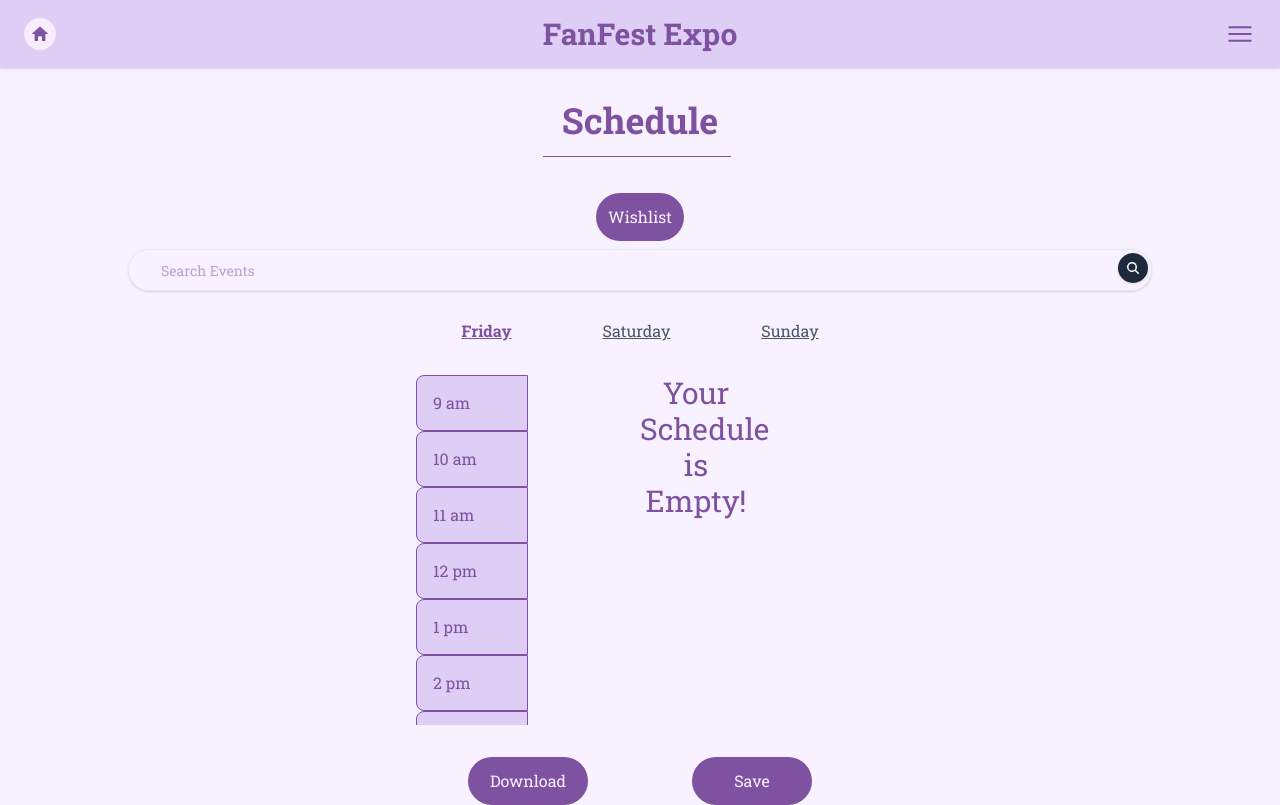
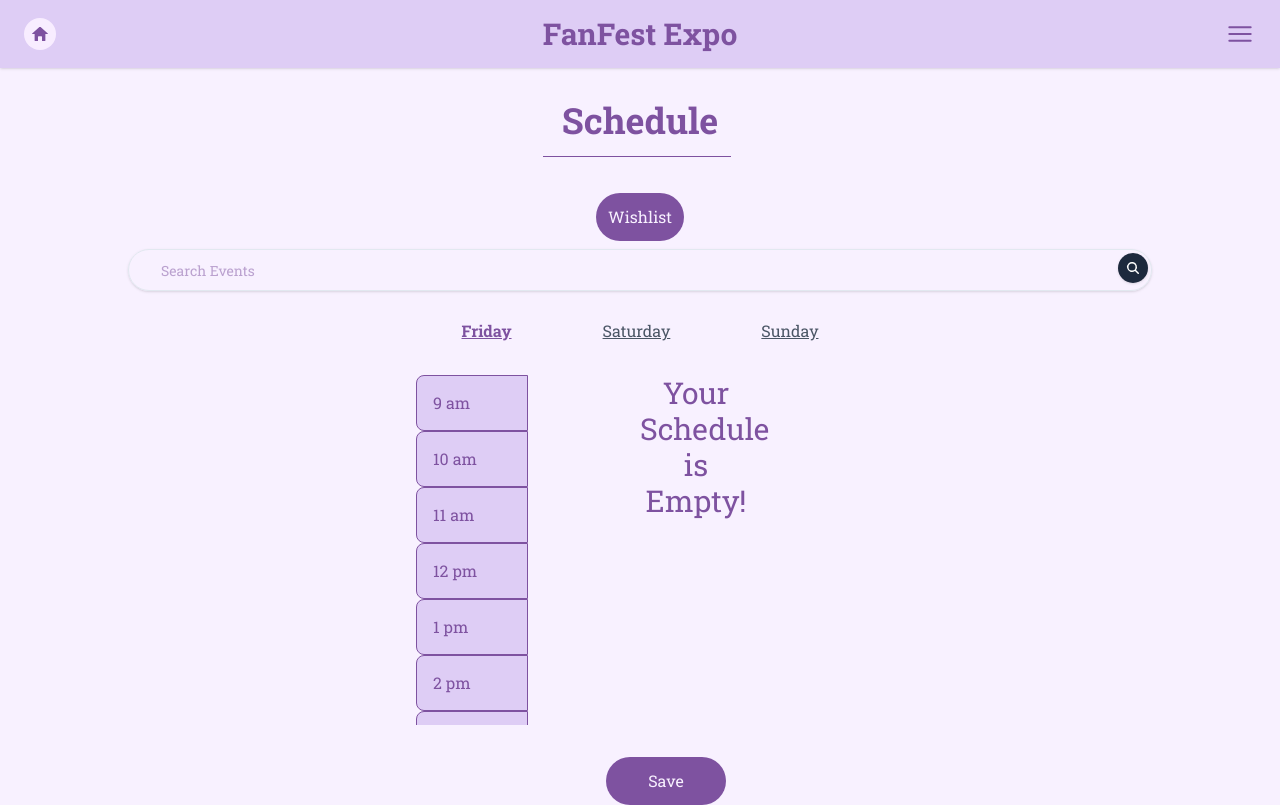
Before and after one commit to code-ongaku/FanFest-Expo, a Next.js app in the folder code/: page /schedule_guest in a window 1280 px wide. Built offline with nearby package versions, Linux system fonts and the light colour scheme.

Commit message:
remove download from guest schedule

```diff
--- a/code/src/pages/schedule_guest.js
+++ b/code/src/pages/schedule_guest.js
@@ -102,13 +102,6 @@ export default function Schedule_guest({}) {
         </div>
       </div>
 
-      {isDownloaded && (
-        <div className={`fixed ${isSaved == false ? "bottom-15" : "bottom-27"} center-0 text-2xl z-1 bg-stone-100 text-red-500 border-red-300 border-4 rounded flex flex-row`}>
-          <p>Schedule Downloaded.</p>
-            <Image src={Cancel} className="h-8 w-8 bg-red-100"
-              onClick={() => setDownloaded(false) }/>
-        </div>
-      )}
 
       {isSaved && (
         <div className="fixed bottom-15 center-0 text-2xl z-1 bg-stone-100 text-red-500 border-red-300 border-4 rounded flex flex-row">
@@ -121,10 +114,7 @@ export default function Schedule_guest({}) {
 
       {/* Save and download buttons */}
       <div className="mt-3 flex justify-between">
-        <div className="text-[#F8F1FF] bg-[#7E52A0] p-3 rounded-full mt-5 mr-13 cursor-pointer w-30 flex items-center justify-center"
-          onClick={() => setDownloaded(true)}>
-          <p>Download</p>
-        </div>
+
         <div className="text-[#F8F1FF] bg-[#7E52A0] p-3 rounded-full mt-5 ml-13 cursor-pointer w-30 flex items-center justify-center"
           onClick={() => setSaved(true)}>
           <p>Save</p>
```
